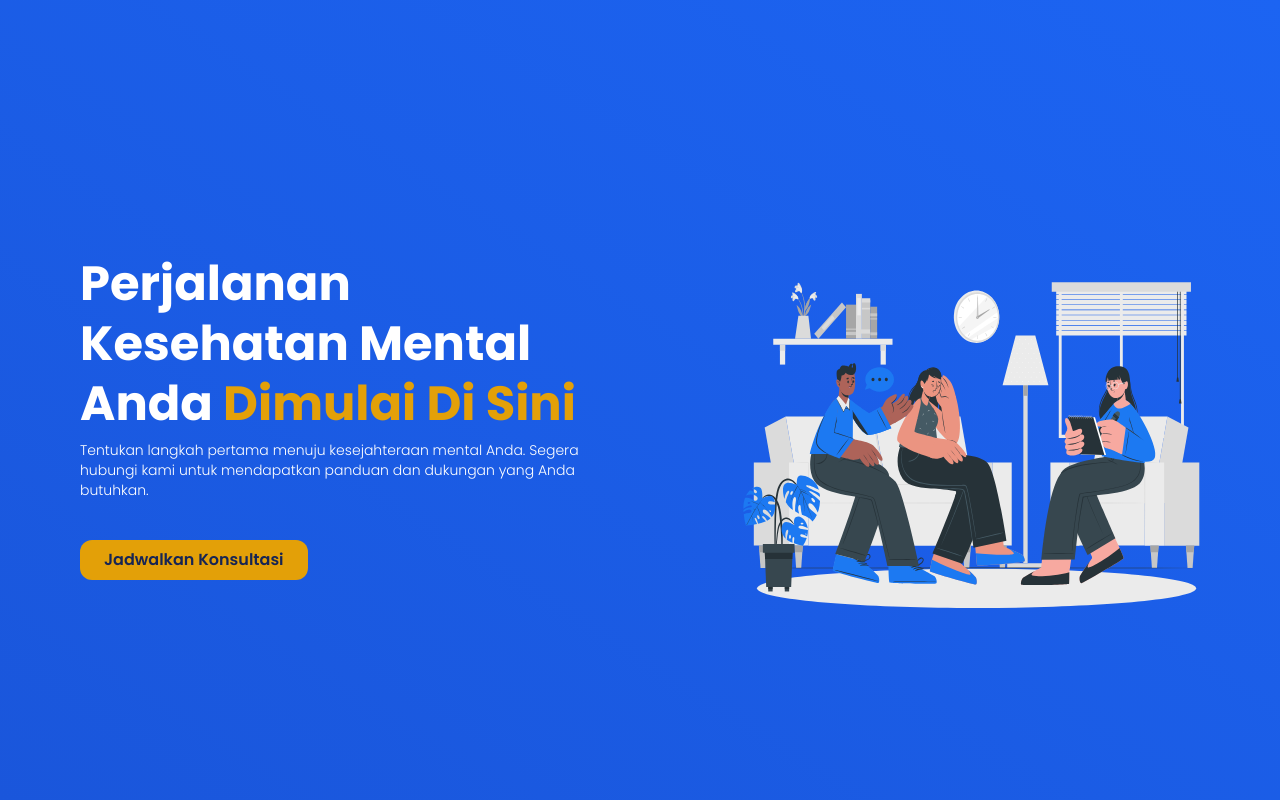
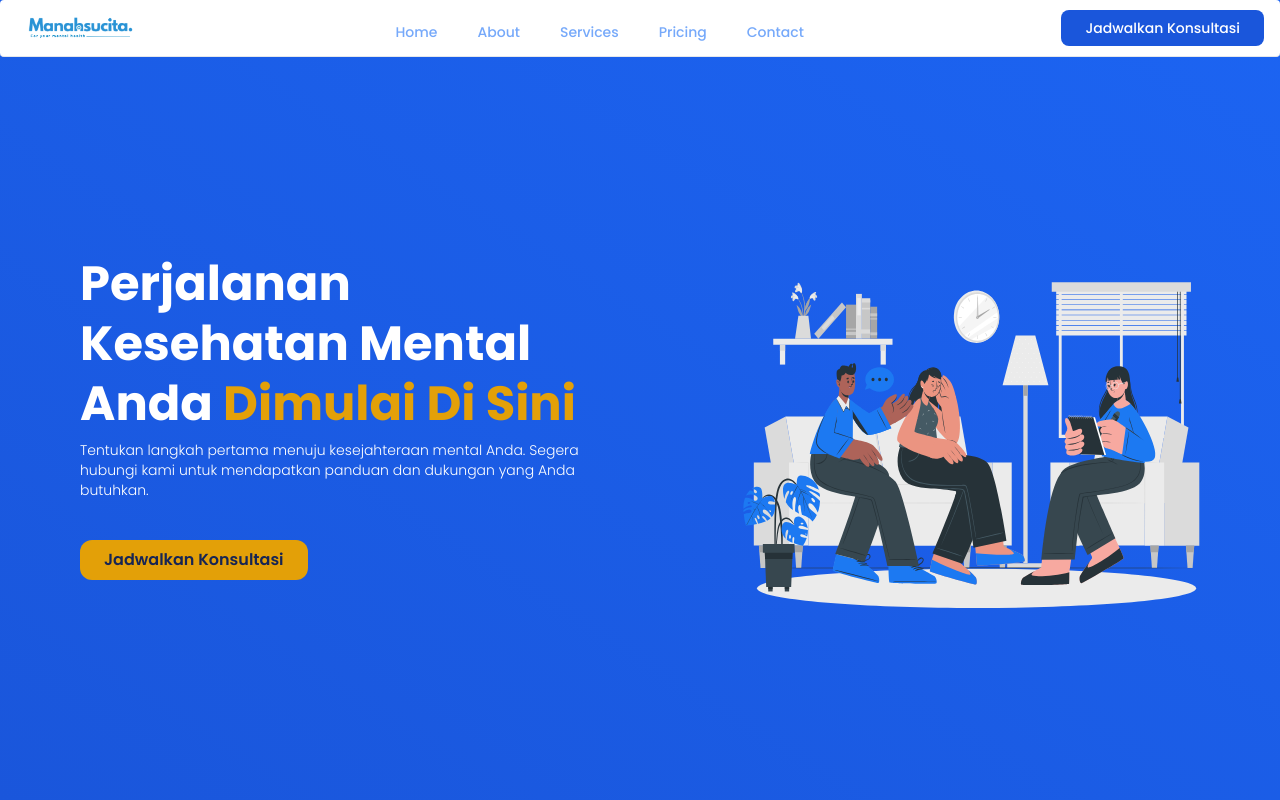
Before and after one commit to Fullstack-39-Skilvul/FE-Capstone-Project, a React (Vite) app: page / in a window 1280 px wide. Shown: the top 800 px of the page. Built offline with nearby package versions, Linux system fonts and the light colour scheme.

Commit message:
fix conflict

```diff
--- a/package.json
+++ b/package.json
@@ -18,7 +18,8 @@
     "react": "^18.2.0",
     "react-dom": "^18.2.0",
     "react-redux": "^8.1.3",
-    "react-router-dom": "^6.19.0"
+    "react-router-dom": "^6.19.0",
+    "react-scroll": "^1.9.0"
   },
   "devDependencies": {
     "@types/react": "^18.2.37",
--- a/src/components/navbar/navbar.jsx
+++ b/src/components/navbar/navbar.jsx
@@ -1,9 +1,7 @@
-"use client";
-
 import { Button, Navbar } from "flowbite-react";
 import { IMAGES } from "../../assets/constant";
 
-function navbar() {
+function NavbarComponent() {
   const customTheme = {
     link: {
       base: "block py-2 pr-4 pl-3 md:p-0 md:mr-2 sm:mr-3",
@@ -36,23 +34,21 @@ function navbar() {
       <div className="flex md:order-2 ">
         <Button
           type="button"
-          class="text-white bg-blue-700 hover:bg-blue-800 focus:ring-4 focus:outline-none focus:ring-blue-300 font-medium rounded-lg text-sm px-4 py-2 text-center dark:bg-blue-600 dark:hover:bg-blue-700 dark:focus:ring-blue-800"
+          class="text-white bg-blue-700 hover:bg-blue-800 focus:ring-4 focus:outline-none focus:ring-blue-300 font-medium rounded-lg text-sm px-2  text-center dark:bg-blue-600 dark:hover:bg-blue-700 dark:focus:ring-blue-800"
         >
           Jadwalkan Konsultasi
         </Button>
         <Navbar.Toggle />
       </div>
       <Navbar.Collapse>
-        <Navbar.Link href="#" active>
-          Home
-        </Navbar.Link>
-        <Navbar.Link href="#">About</Navbar.Link>
+        <Navbar.Link href="/">Home</Navbar.Link>
+        <Navbar.Link href="#about">About</Navbar.Link>
         <Navbar.Link href="#">Services</Navbar.Link>
         <Navbar.Link href="#">Pricing</Navbar.Link>
-        <Navbar.Link href="#">Contact</Navbar.Link>
+        <Navbar.Link href="/contact">Contact</Navbar.Link>
       </Navbar.Collapse>
     </Navbar>
   );
 }
 
-export default navbar;
+export default NavbarComponent;
--- a/src/pages/contactPage/ContactPage.jsx
+++ b/src/pages/contactPage/ContactPage.jsx
@@ -9,10 +9,12 @@ import {
   PhoneCall,
   PushPin,
 } from "phosphor-react";
+import NavbarComponent from "../../components/navbar/Navbar";
 
 function ContactPage() {
   return (
-    <div>
+    <div id="contact">
+      <NavbarComponent />
       <div className="lg:mx-52 mx-10">
         <div className="pt-[100px] text-2xl md:text-4xl text-center font-bold text-blue-950">
           Sampaikan Pesan <span className="text-sky-500">Anda</span>
--- a/src/pages/landingPage/About.jsx
+++ b/src/pages/landingPage/About.jsx
@@ -4,7 +4,7 @@ import { DATA_ABOUT } from "./constant";
 
 function About() {
   return (
-    <div className=" min-h-[100vh] mx-10 md:mx-28">
+    <div id="about" className=" min-h-[100vh] mx-10 md:mx-28">
       <div className="flex flex-col mt-16 justify-center items-center md:text-center">
         <div className="text-2xl md:text-4xl text-center font-bold text-blue-950">
           Mental Sehat Untuk <br />
--- a/src/router/layout/LandingPageLayout.jsx
+++ b/src/router/layout/LandingPageLayout.jsx
@@ -4,10 +4,12 @@ import LandingPage from "../../pages/landingPage/LandingPage";
 import Footer from "../../components/footer/Footer";
 import Payment from "../../pages/paymentPage/Payment";
 import KonselorPage from "../../pages/konselorPage/KonselorPage";
+import NavbarComponent from "../../components/navbar/Navbar";
 
 function LandingPageLayout() {
   return (
     <div>
+      <NavbarComponent />
       <Routes>
         <Route path="/" element={<LandingPage />} />
         <Route path="/payment" element={<Payment />} />
```
Also changed, not shown: 1 other file (tests, documents, lock files or other folders).
